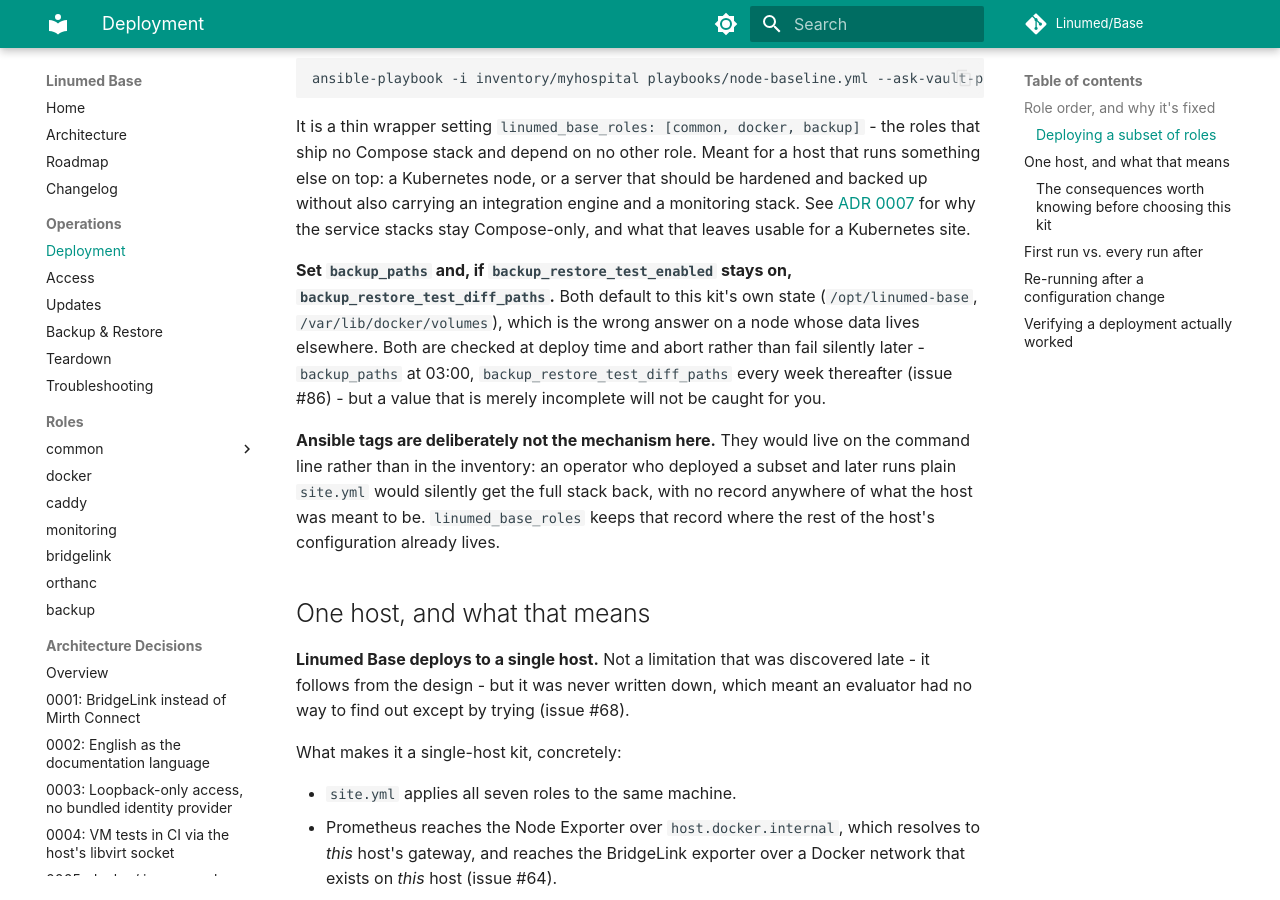
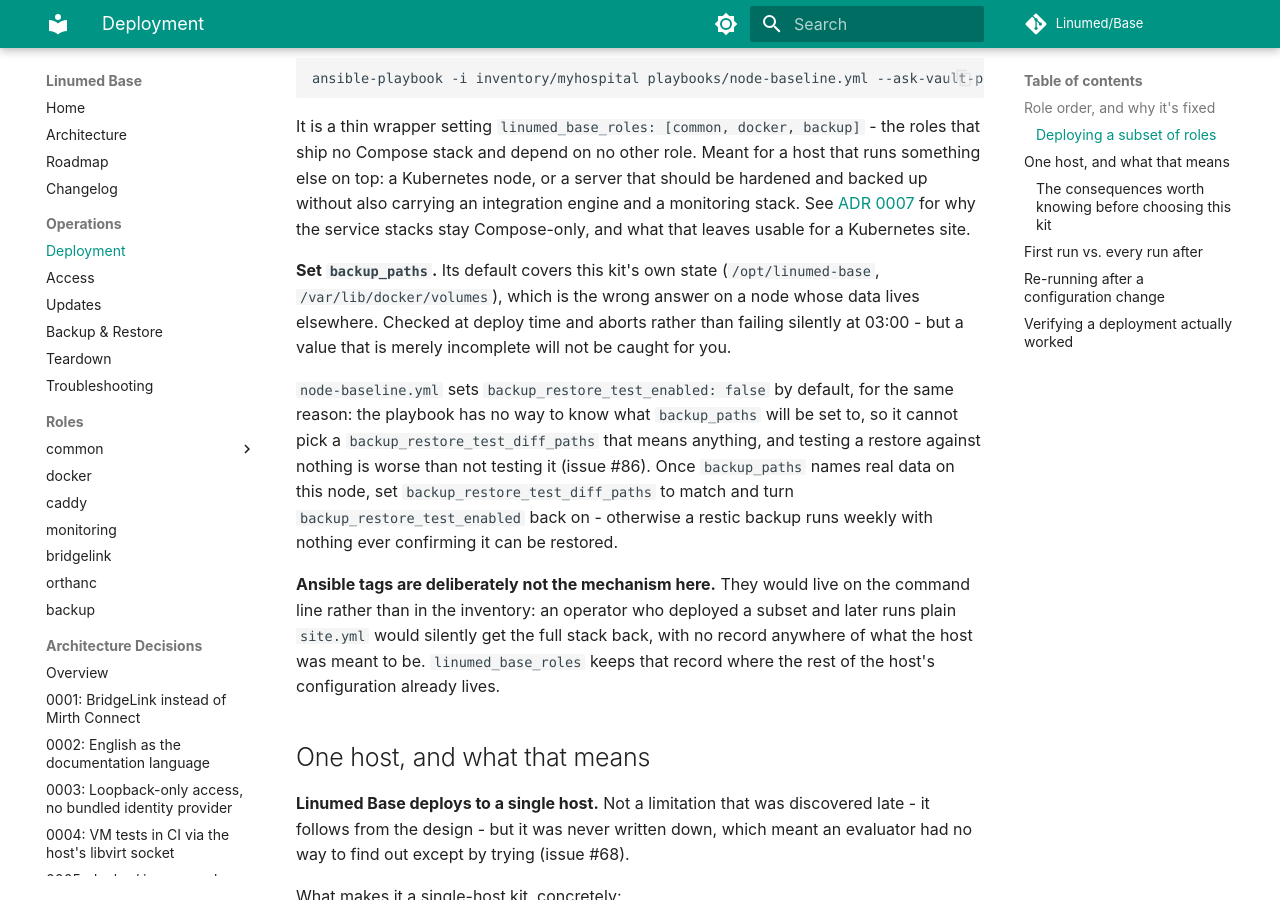
Before and after one commit to Linumed/Base, an MkDocs documentation site: the page built from docs/operations/deployment.md, in a window 1280 px wide and 900 px high, scrolled down 1346 px. Built offline with MkDocs 1.6.1 and Material for MkDocs 9.7.7, drawn with Linux system fonts in a browser that asks for light colours; comment, search, counter and statistics services are not loaded.

Commit message:
Fix: vm-test schlug auf node-baseline fehl - der neue Restore-Test-Preflight tat, was er sollte, nur node-baseline.yml folgte nicht
Der Preflight aus Stufe 1 von #86 ist korrekt: er verweigert den Restore-Test, wenn
backup_restore_test_diff_paths (Default /opt/linumed-base) auf einem Host ohne
Compose-Rolle nicht existiert. node-baseline.yml warnte im Kommentar davor, setzte aber
keinen Default - der CI-Lauf traf also genau den Fall, den der Preflight fangen soll, und
schlug jetzt zu Recht fehl statt weiterhin still zu bestehen.

node-baseline.yml kann backup_restore_test_diff_paths nicht sinnvoll setzen, weil es
backup_paths des Betreibers nicht kennt. Also backup_restore_test_enabled: false als
Default im Wrapper - ein Restore-Test gegen nichts ist schlechter als kein Test, dieselbe
Ueberlegung, die schon fuer backup_paths galt. Sobald der Betreiber echte Pfade setzt,
schaltet er ihn wieder ein.

deployment.md und CHANGELOG nachgezogen, damit sie den tatsaechlichen Default beschreiben
statt nur zu warnen.

```diff
--- a/docs/operations/deployment.md
+++ b/docs/operations/deployment.md
@@ -63,12 +63,18 @@ without also carrying an integration engine and a monitoring stack. See
 [ADR 0007](../adr/0007-docker-compose-not-kubernetes.md) for why the service stacks stay
 Compose-only, and what that leaves usable for a Kubernetes site.
 
-**Set `backup_paths` and, if `backup_restore_test_enabled` stays on,
-`backup_restore_test_diff_paths`.** Both default to this kit's own state
-(`/opt/linumed-base`, `/var/lib/docker/volumes`), which is the wrong answer on a node whose
-data lives elsewhere. Both are checked at deploy time and abort rather than fail silently
-later - `backup_paths` at 03:00, `backup_restore_test_diff_paths` every week thereafter
-(issue #86) - but a value that is merely incomplete will not be caught for you.
+**Set `backup_paths`.** Its default covers this kit's own state (`/opt/linumed-base`,
+`/var/lib/docker/volumes`), which is the wrong answer on a node whose data lives
+elsewhere. Checked at deploy time and aborts rather than failing silently at 03:00 - but a
+value that is merely incomplete will not be caught for you.
+
+`node-baseline.yml` sets `backup_restore_test_enabled: false` by default, for the same
+reason: the playbook has no way to know what `backup_paths` will be set to, so it cannot
+pick a `backup_restore_test_diff_paths` that means anything, and testing a restore against
+nothing is worse than not testing it (issue #86). Once `backup_paths` names real data on
+this node, set `backup_restore_test_diff_paths` to match and turn
+`backup_restore_test_enabled` back on - otherwise a restic backup runs weekly with nothing
+ever confirming it can be restored.
 
 **Ansible tags are deliberately not the mechanism here.** They would live on the command
 line rather than in the inventory: an operator who deployed a subset and later runs plain
```
Also changed, not shown: CHANGELOG.md (+5 -1 lines), 1 other file.
